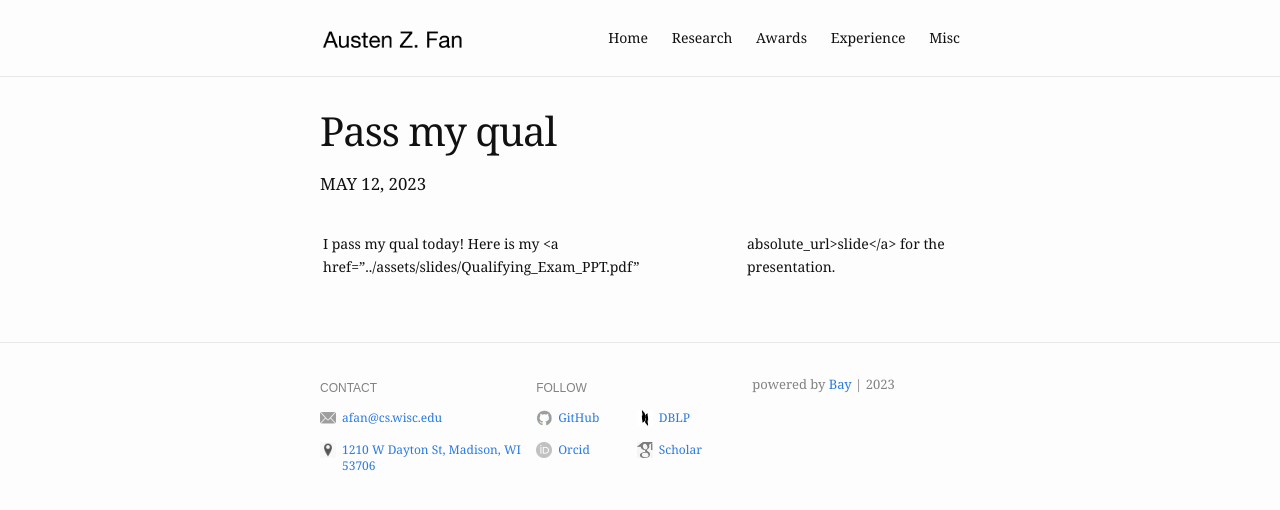
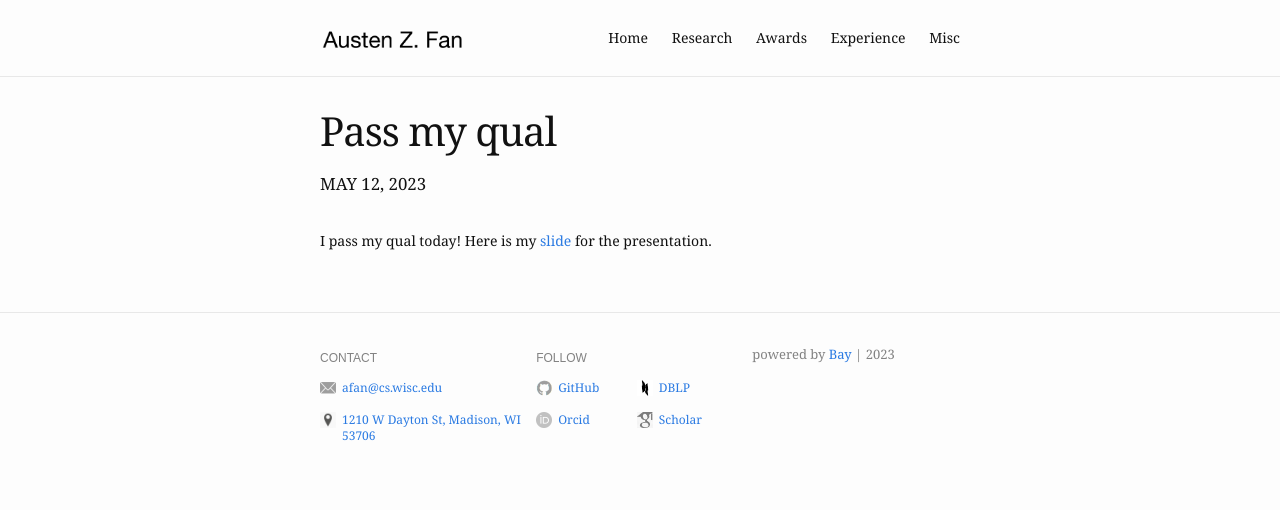
Before and after one commit to Austen-Z-Fan/Austen-Z-Fan.github.io, a Jekyll site: the page built from _posts/2023-05-12-qual-exam.md, in a window 1280 px wide. Shown: the top 510 px of the page. Built offline with Jekyll 4.4.1, drawn with Linux system fonts in a browser that asks for light colours; some of the changed lines change nothing that is shown.

Commit message:
Update 2023-05-12-qual-exam.md

```diff
--- a/_posts/2023-05-12-qual-exam.md
+++ b/_posts/2023-05-12-qual-exam.md
@@ -5,4 +5,4 @@ date:   2023-05-12
 blurb: "pass my qual"
 ---
 
-I pass my qual today! Here is my  <a href="../assets/slides/Qualifying_Exam_PPT.pdf" | absolute_url>slide</a> for the presentation.
+I pass my qual today! Here is my [slide](https://austen-z-fan.github.io/assets/slides/Qualifying_Exam_PPT.pdf) for the presentation.
```
